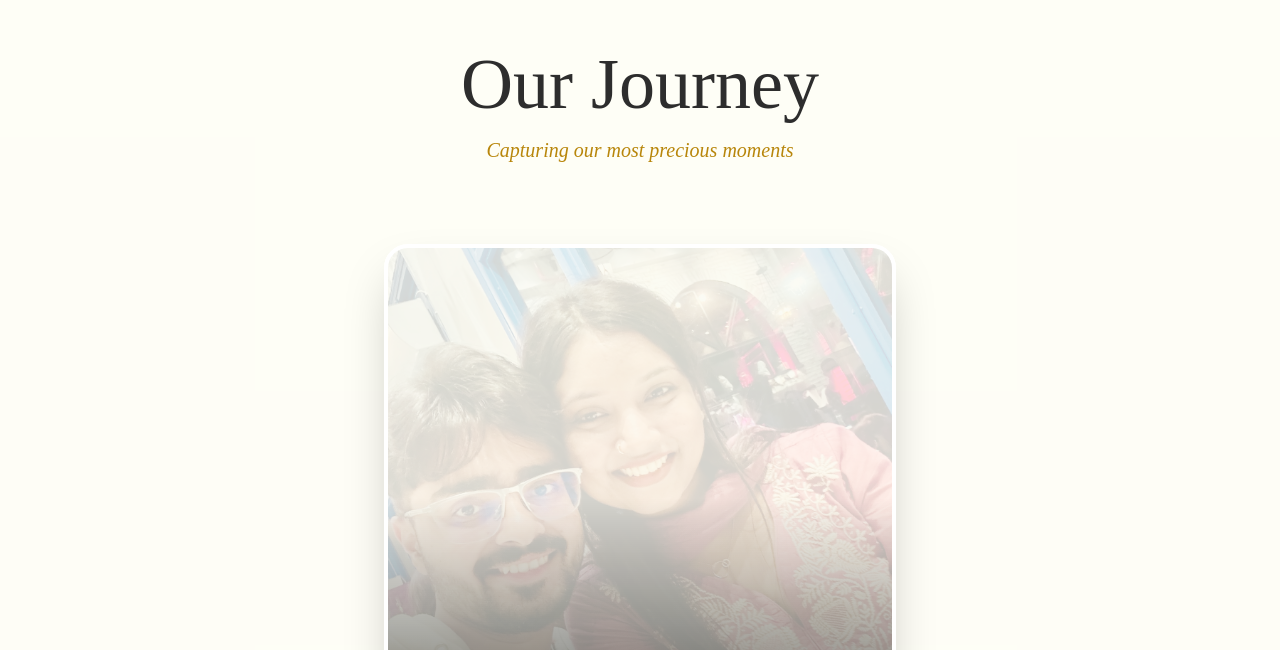
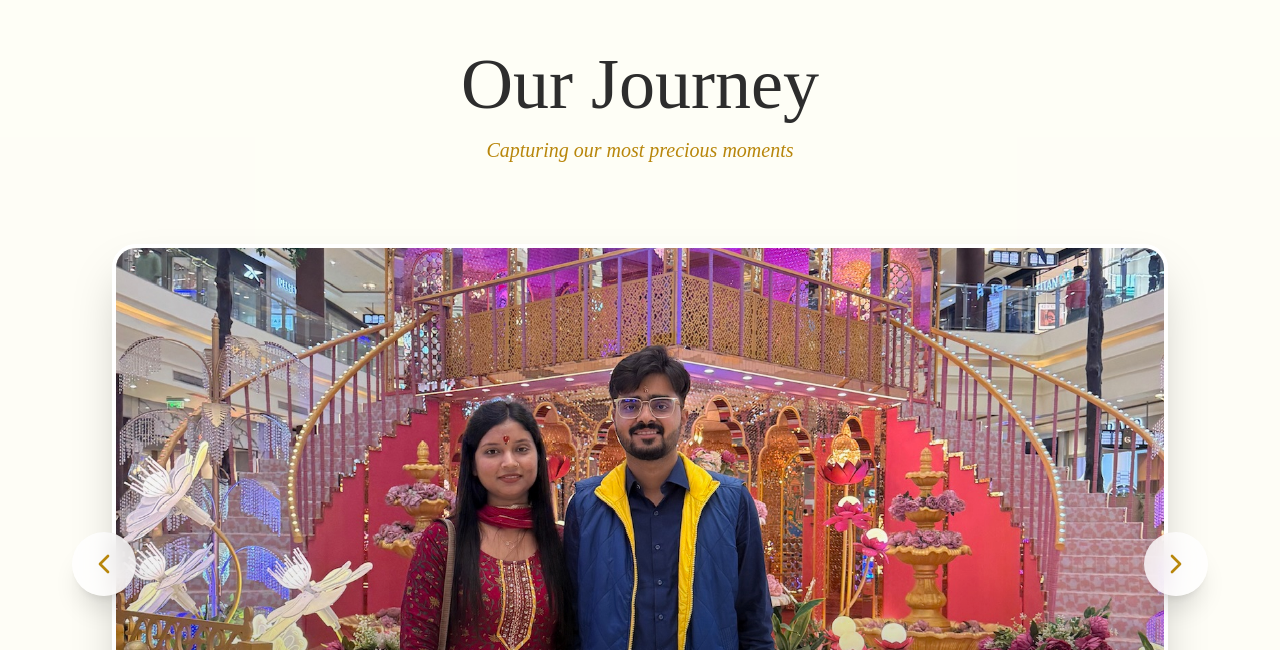
Before and after one commit to prajwalanand16/prashi_invite, a React (Vite) app: page / in a window 1280 px wide. Shown: the part 2150-2800 px from the top of the page. Built offline with nearby package versions, Linux system fonts and the light colour scheme.

Commit message:
Refactor gallery navigation and update text content
Refactor next and prev functions for clarity and update button styles. Adjust text in various sections for improved readability.

```diff
--- a/src/App.tsx
+++ b/src/App.tsx
@@ -41,40 +41,66 @@ const EventCard = ({ icon: Icon, title, time, date, description, index = 0 }: an
 const Gallery = ({ title, images }: { title: string; images: string[] }) => {
   const [currentIndex, setCurrentIndex] = useState(0);
 
-  const next = () => setCurrentIndex((prev) => (prev + 1) % images.length);
-  const prev = () => setCurrentIndex((prev) => (prev - 1 + images.length) % images.length);
+  const next = () => {
+    setCurrentIndex((prev) => (prev + 1) % images.length);
+  };
 
-  useEffect(() => {
-    const interval = setInterval(next, 5000);
-    return () => clearInterval(interval);
-  }, [images.length]);
+  const prev = () => {
+    setCurrentIndex((prev) => (prev - 1 + images.length) % images.length);
+  };
 
   return (
-    <div className="w-full max-w-lg mx-auto overflow-hidden rounded-3xl shadow-2xl relative group border-4 border-white">
-      <div className="relative h-[400px] md:h-[500px]">
-        <AnimatePresence mode="wait">
-          <motion.img
-            key={currentIndex}
-            src={images[currentIndex]}
-            initial={{ opacity: 0, scale: 1.1 }}
-            animate={{ opacity: 1, scale: 1 }}
-            exit={{ opacity: 0, scale: 0.9 }}
-            transition={{ duration: 1.5, ease: "easeInOut" }}
-            className="w-full h-full object-cover"
-            referrerPolicy="no-referrer"
-          />
-        </AnimatePresence>
-        <div className="absolute inset-0 bg-gradient-to-t from-black/60 via-transparent to-transparent flex items-end justify-center pb-10">
-          <p className="font-serif text-2xl text-white italic tracking-widest">Forever & Always</p>
-        </div>
+    <div className="w-full max-w-6xl mx-auto relative group px-4 md:px-12">
+      <div className="overflow-hidden rounded-3xl shadow-2xl border-4 border-white bg-white/20 backdrop-blur-sm">
+        <motion.div
+          className="flex"
+          animate={{ x: `-${currentIndex * 100}%` }}
+          transition={{ type: "spring", stiffness: 300, damping: 30 }}
+        >
+          {images.map((img, idx) => (
+            <div key={idx} className="min-w-full h-[400px] md:h-[600px] relative">
+              <img
+                src={img}
+                alt={`${title} ${idx + 1}`}
+                className="w-full h-full object-cover"
+                referrerPolicy="no-referrer"
+              />
+              <div className="absolute inset-0 bg-gradient-to-t from-black/40 via-transparent to-transparent flex items-end justify-center pb-12">
+                <p className="font-serif text-2xl md:text-3xl text-white italic tracking-widest drop-shadow-lg">
+                  {title}
+                </p>
+              </div>
+            </div>
+          ))}
+        </motion.div>
       </div>
 
-      <button onClick={prev} className="absolute left-4 top-1/2 -translate-y-1/2 bg-white/40 hover:bg-white/60 backdrop-blur-md p-3 rounded-full text-gray-800 transition-all opacity-0 group-hover:opacity-100 shadow-md">
-        <ChevronLeft className="w-6 h-6" />
+      <button
+        onClick={prev}
+        className="absolute left-0 md:left-2 top-1/2 -translate-y-1/2 bg-white/80 hover:bg-white backdrop-blur-md p-4 rounded-full text-[#b8860b] transition-all shadow-xl z-10 hover:scale-110 active:scale-95"
+      >
+        <ChevronLeft className="w-8 h-8" />
       </button>
-      <button onClick={next} className="absolute right-4 top-1/2 -translate-y-1/2 bg-white/40 hover:bg-white/60 backdrop-blur-md p-3 rounded-full text-gray-800 transition-all opacity-0 group-hover:opacity-100 shadow-md">
-        <ChevronRight className="w-6 h-6" />
+      <button
+        onClick={next}
+        className="absolute right-0 md:right-2 top-1/2 -translate-y-1/2 bg-white/80 hover:bg-white backdrop-blur-md p-4 rounded-full text-[#b8860b] transition-all shadow-xl z-10 hover:scale-110 active:scale-95"
+      >
+        <ChevronRight className="w-8 h-8" />
       </button>
+
+      {/* Dots Indicator */}
+      <div className="flex justify-center gap-2 mt-6">
+        {images.map((_, idx) => (
+          <button
+            key={idx}
+            onClick={() => setCurrentIndex(idx)}
+            className={cn(
+              "w-2 h-2 rounded-full transition-all duration-300",
+              currentIndex === idx ? "bg-[#d4af37] w-8" : "bg-[#d4af37]/30 hover:bg-[#d4af37]/60"
+            )}
+          />
+        ))}
+      </div>
     </div>
   );
 };
@@ -249,7 +275,7 @@ export default function App() {
             className="flex flex-col items-center"
           >
             <p className="font-serif text-xl md:text-3xl text-[#b8860b] italic mb-8 tracking-wide">
-              We Are getting married
+              Are getting married
             </p>
             <div className="w-px h-24 bg-gradient-to-b from-[#d4af37] to-transparent mb-6" />
             <motion.div
@@ -321,7 +347,7 @@ export default function App() {
             title="Wedding"
             date="19th June 2026"
             time="Friday | 6:00 PM"
-            description="The Celebration: Baraat"
+            description="The Celebration: Baraat at 6 PM"
             index={2}
           />
         </div>
```
